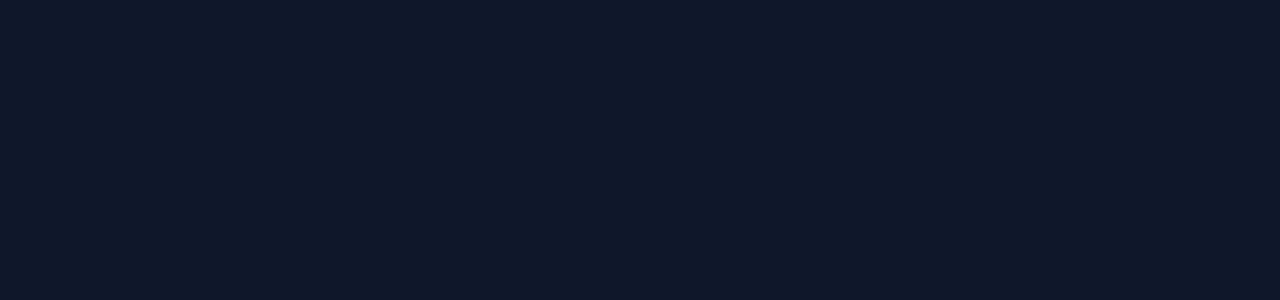
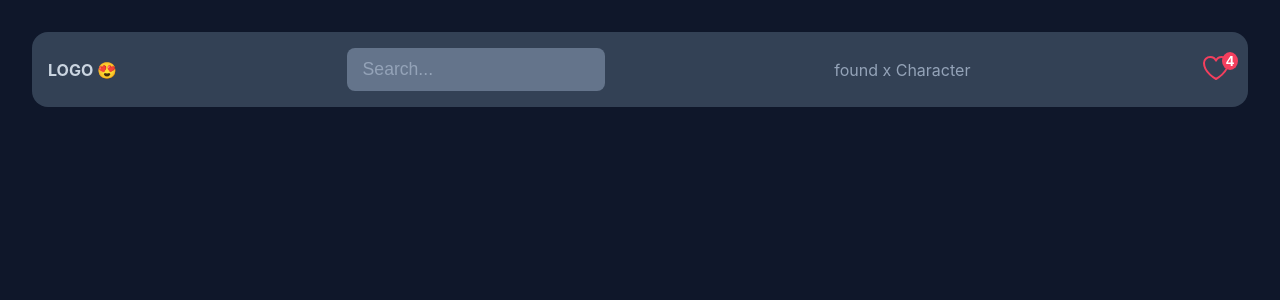
Before and after one commit to afshinmhdz/RickAndMorty, a React (Vite) app: page / in a window 1280 px wide. Shown: the top 300 px of the page. Built offline with nearby package versions, Linux system fonts and the light colour scheme.

Commit message:
create Navbar Component ui and added heroicon library

```diff
--- a/package.json
+++ b/package.json
@@ -10,6 +10,7 @@
     "preview": "vite preview"
   },
   "dependencies": {
+    "@heroicons/react": "^2.1.5",
     "react": "^18.3.1",
     "react-dom": "^18.3.1"
   },
--- a/src/App.jsx
+++ b/src/App.jsx
@@ -1,11 +1,12 @@
 import './App.css'
+import Navbar from './component/Navbar'
 
 function App() {
 
   return (
-    <>
-
-    </>
+    <div className="app">
+      <Navbar/>
+    </div>
   )
 }
 
--- /dev/null
+++ b/src/component/Navbar.jsx
@@ -0,0 +1,16 @@
+import {HeartIcon} from "@heroicons/react/24/outline"
+function Navbar() {
+  return (
+    <nav className="navbar">
+        <div className="navbar__logo">LOGO 😍</div>
+        <input type="text" className="text-field" placeholder="Search..." />
+        <div className="navbar__result">found x Character</div>
+        <button className="heart">
+            <HeartIcon className="icon"/>
+            <span className="badge">4</span>
+        </button>
+    </nav >
+  )
+}
+
+export default Navbar
```
Also changed, not shown: 1 other file (tests, documents, lock files or other folders).
